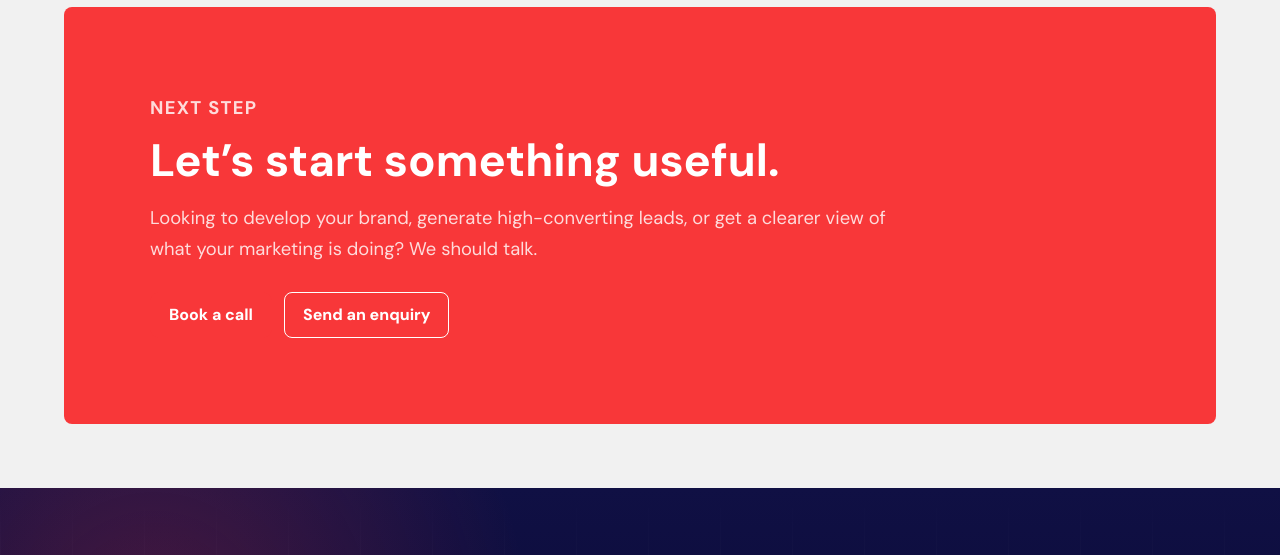
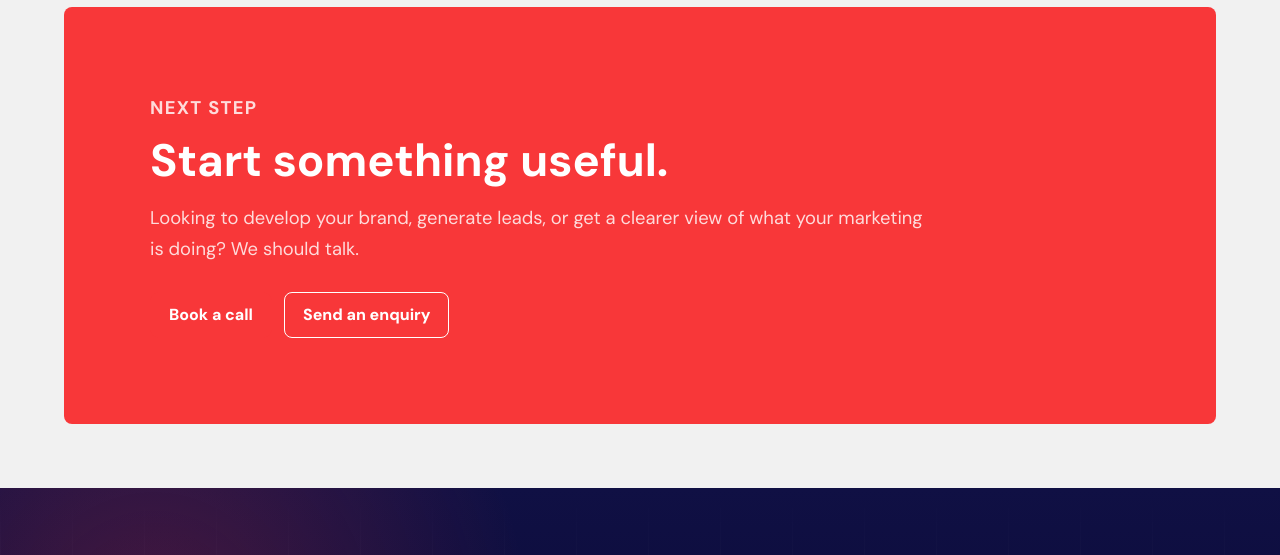
Before and after one commit to martingfisher/results, an Astro site: page / in a window 1280 px wide. Shown: the part 8820-9375 px from the top of the page. Built offline with nearby package versions, Linux system fonts and the light colour scheme; Astro itself is replaced by a stand-in of ours.

Commit message:
Fix curly apostrophe in CTASection default string causing Cloudflare build failure

```diff
--- a/src/components/CTASection.astro
+++ b/src/components/CTASection.astro
@@ -7,8 +7,8 @@ interface Props {
 }
 
 const {
-  title = "Let’s start something useful.",
-  text = "Looking to develop your brand, generate high-converting leads, or get a clearer view of what your marketing is doing? We should talk.",
+  title = "Start something useful.",
+  text = "Looking to develop your brand, generate leads, or get a clearer view of what your marketing is doing? We should talk.",
   primaryLabel = "Book a call",
   secondaryLabel = "Send an enquiry",
 } = Astro.props;
```
